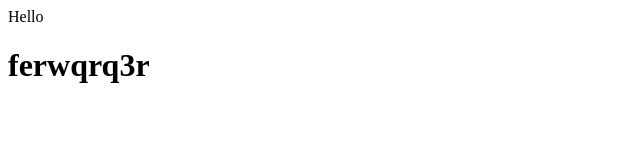
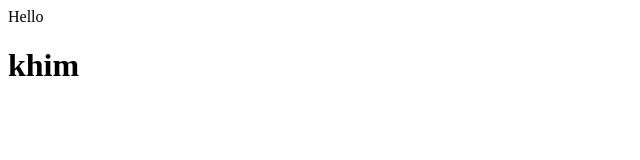
Before and after one commit to sokhim123/test, a plain HTML site: page index.html in a window 1280 px wide. Shown: the whole page, without its empty margins (0-640 px from the left). Drawn offline with Linux system fonts and the light colour scheme.

Commit message:
Update index.html

```diff
--- a/index.html
+++ b/index.html
@@ -8,6 +8,6 @@
 </head>
 <body>
   <div>Hello</div>
-    <h1>ferwqrq3r</h1>
+    <h1>khim</h1>
 </body>
 </html>
```
